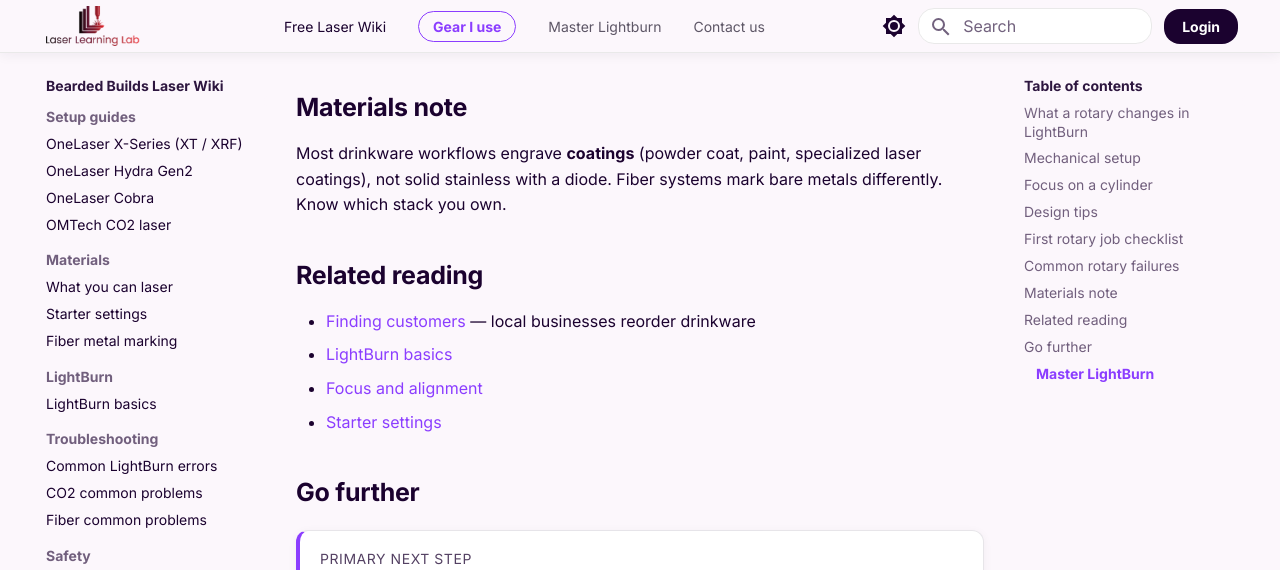
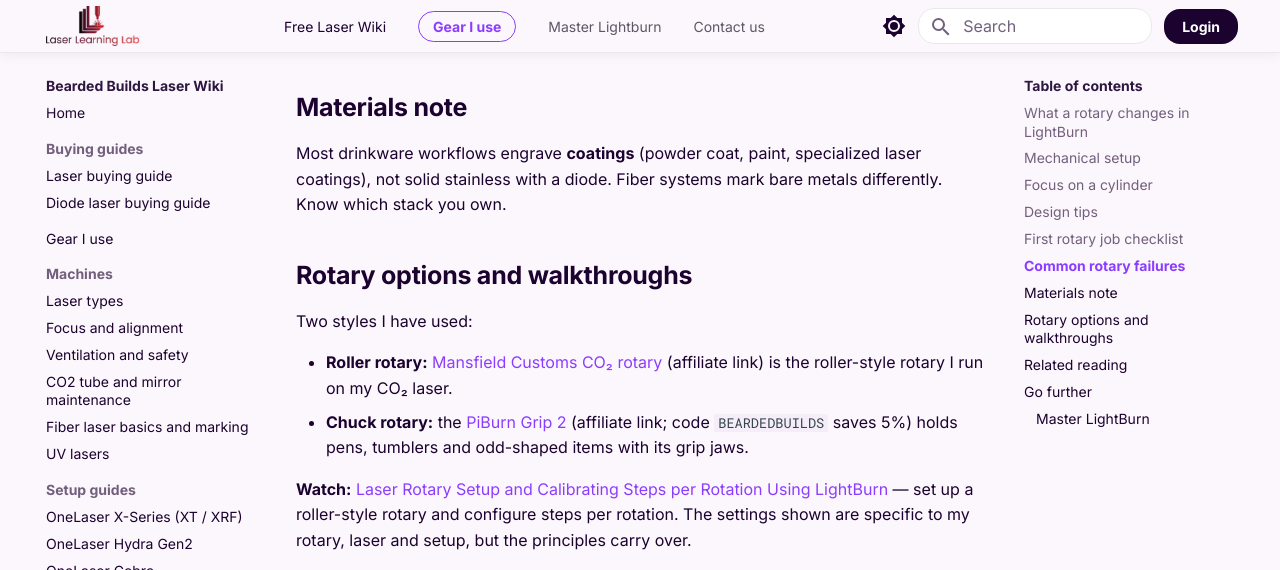
Before and after one commit to beardedbuildsco/laser-wiki, an MkDocs documentation site: the page built from docs/projects/rotary-engraving.md, in a window 1280 px wide and 1400 px high, scrolled down 2606 px. Shown: the top 570 px of the window. Built offline with MkDocs 1.6.1 and Material for MkDocs 9.7.7, drawn with Linux system fonts in a browser that asks for light colours; comment, search, counter and statistics services are not loaded; some of the changed text lies outside the part shown; grey boxes are pictures that could not be loaded.

Commit message:
Fold Laser Blog into wiki: add air assist, shop tour, ramp test, focus, rotary and lens cleaning videos

```diff
--- a/docs/projects/rotary-engraving.md
+++ b/docs/projects/rotary-engraving.md
@@ -70,6 +70,31 @@ Disable rotary mode when you return to flat plaques — leaving it on is a class
 
 Most drinkware workflows engrave **coatings** (powder coat, paint, specialized laser coatings), not solid stainless with a diode. Fiber systems mark bare metals differently. Know which stack you own.
 
+## Rotary options and walkthroughs
+
+Two styles I have used:
+
+- **Roller rotary:** [Mansfield Customs CO₂ rotary](https://ebay.us/Y7fwTx){: rel="nofollow sponsored" target="_blank" } (affiliate link) is the roller-style rotary I run on my CO₂ laser.
+- **Chuck rotary:** the [PiBurn Grip 2](https://lensdigital.com/products/piburn-grip-2?ref=BEARDEDBUILDS){: rel="nofollow sponsored" target="_blank" } (affiliate link; code `BEARDEDBUILDS` saves 5%) holds pens, tumblers and odd-shaped items with its grip jaws.
+
+**Watch:** [Laser Rotary Setup and Calibrating Steps per Rotation Using LightBurn](https://youtu.be/2wZhMsy8-54) — set up a roller-style rotary and configure steps per rotation. The settings shown are specific to my rotary, laser and setup, but the principles carry over.
+
+<div class="bb-video" markdown="0">
+<iframe width="100%" height="400" src="https://www.youtube-nocookie.com/embed/2wZhMsy8-54" title="Laser Rotary Setup and Calibrating Steps per Rotation Using LightBurn — Bearded Builds Co" frameborder="0" allow="accelerometer; encrypted-media; gyroscope; picture-in-picture" allowfullscreen></iframe>
+</div>
+
+**Watch:** [How to Laser Engrave Tumblers with a CO₂ Laser](https://youtu.be/PWLOP94rl9M) — LightBurn settings, the tumblers I use and how to get them nice and shiny.
+
+<div class="bb-video" markdown="0">
+<iframe width="100%" height="400" src="https://www.youtube-nocookie.com/embed/PWLOP94rl9M" title="How to Laser Engrave Tumblers with a CO₂ Laser — Bearded Builds Co" frameborder="0" allow="accelerometer; encrypted-media; gyroscope; picture-in-picture" allowfullscreen></iframe>
+</div>
+
+**Watch:** [Piburn Grip | How does it compare???](https://youtu.be/W7mEjb2JP5M) — my take on the original PiBurn Grip (the Grip 2 is the newer version) and how it compares with other rotary options.
+
+<div class="bb-video" markdown="0">
+<iframe width="100%" height="400" src="https://www.youtube-nocookie.com/embed/W7mEjb2JP5M" title="Piburn Grip | How does it compare??? — Bearded Builds Co" frameborder="0" allow="accelerometer; encrypted-media; gyroscope; picture-in-picture" allowfullscreen></iframe>
+</div>
+
 ## Related reading
 
 - [Finding customers](../business/finding-customers.md) — local businesses reorder drinkware
```
Also changed, not shown: docs/buying-guides/gear-we-use.md (+16 -0 lines), docs/machines/co2-tube-and-mirror-maintenance.md (+8 -0 lines), docs/machines/focus-and-alignment.md (+12 -0 lines).
